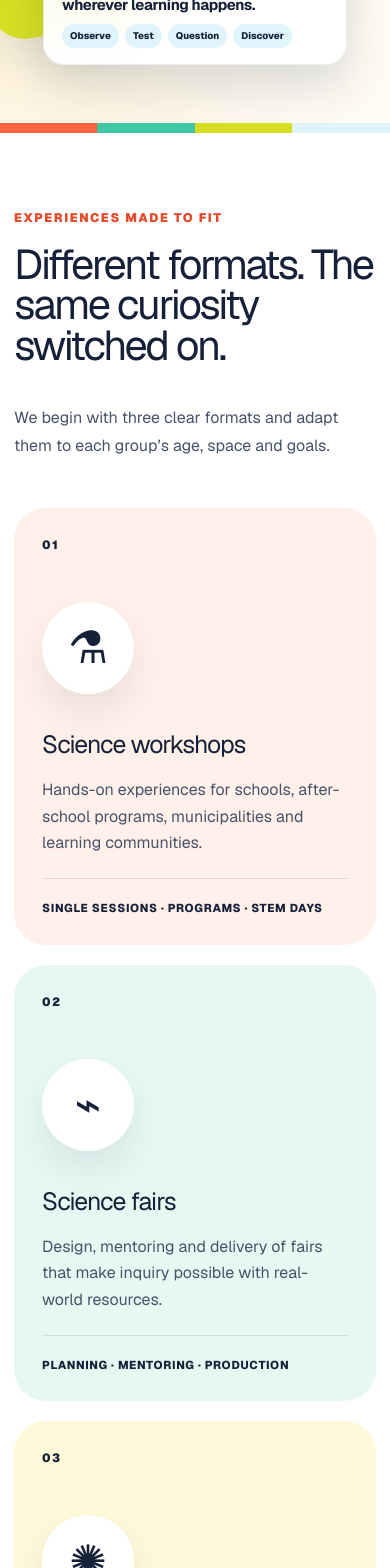
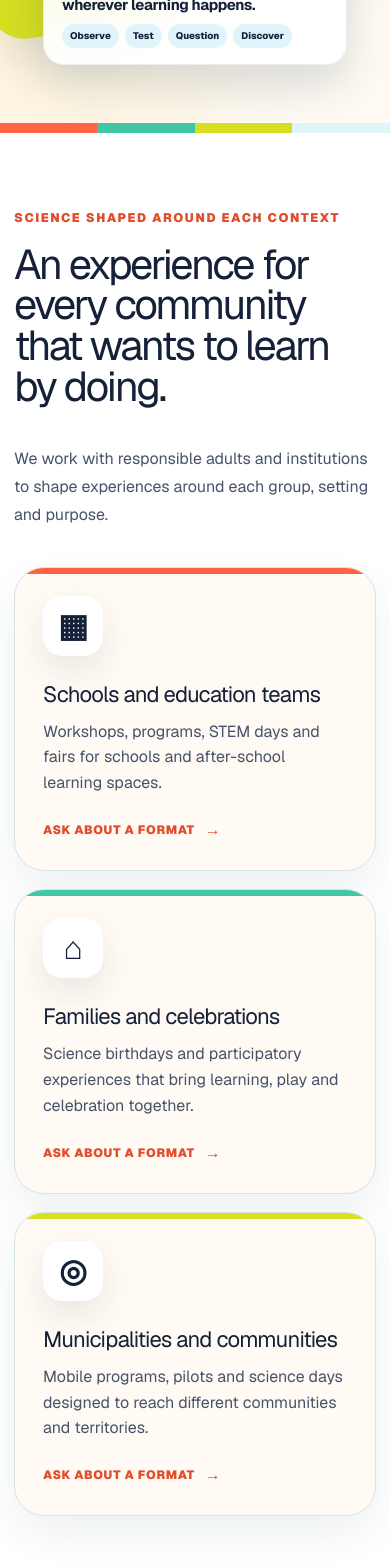
Before and after one commit to devdib/boomlab-web, a Next.js app: page /en in a window 390 px wide. Shown: the part 1420-2988 px from the top of the page. Built offline with nearby package versions, Linux system fonts and the light colour scheme.

Commit message:
Completar landing y públicos del Día 2

```diff
--- a/app/components/landing-page.tsx
+++ b/app/components/landing-page.tsx
@@ -20,10 +20,10 @@ function BrandLogo() {
 
 export function LandingPage({ locale }: { locale: Locale }) {
   const t = content[locale];
-  const sectionIds =
+  const pageIds =
     locale === "es"
-      ? ["experiencias", "como-funciona", "blog", "nosotros"]
-      : ["experiences", "how-it-works", "blog", "about"];
+      ? { audiences: "publicos", experiences: "experiencias", process: "como-funciona", about: "nosotros" }
+      : { audiences: "audiences", experiences: "experiences", process: "how-it-works", about: "about" };
   const contactId = locale === "es" ? "contacto" : "contact";
   const artNotes =
     locale === "es"
@@ -38,8 +38,8 @@ export function LandingPage({ locale }: { locale: Locale }) {
             <BrandLogo />
           </a>
           <nav className="desktop-nav" aria-label={locale === "es" ? "Navegación principal" : "Primary navigation"}>
-            {t.nav.map(([label], index) => (
-              <a href={`#${sectionIds[index]}`} key={label}>
+            {t.nav.map(([label, href]) => (
+              <a href={href} key={label}>
                 {label}
               </a>
             ))}
@@ -64,7 +64,7 @@ export function LandingPage({ locale }: { locale: Locale }) {
             <p className="hero-intro">{t.intro}</p>
             <div className="hero-actions">
               <a className="button" href={`#${contactId}`}>{t.primaryCta}<span aria-hidden="true">→</span></a>
-              <a className="text-link" href={`#${sectionIds[3]}`}>{t.secondaryCta}<span aria-hidden="true">↘</span></a>
+              <a className="text-link" href={`#${pageIds.about}`}>{t.secondaryCta}<span aria-hidden="true">↘</span></a>
             </div>
             <div className="proof-row">
               {t.proof.map(([value, label]) => (
@@ -100,7 +100,31 @@ export function LandingPage({ locale }: { locale: Locale }) {
         </div>
       </section>
 
-      <section className="section experiences" id={sectionIds[0]}>
+      <section className="section audiences-section" id={pageIds.audiences} aria-labelledby={`${pageIds.audiences}-title`}>
+        <div className="shell">
+          <div className="section-heading audience-heading">
+            <div>
+              <p className="eyebrow">{t.audiencesEyebrow}</p>
+              <h2 id={`${pageIds.audiences}-title`}>{t.audiencesTitle}</h2>
+            </div>
+            <p>{t.audiencesIntro}</p>
+          </div>
+          <div className="audience-grid">
+            {t.audiences.map((item, index) => (
+              <article className={`audience-card audience-tone-${index + 1}`} key={item.title}>
+                <div className="audience-icon" aria-hidden="true">
+                  {index === 0 ? "▦" : index === 1 ? "⌂" : "◎"}
+                </div>
+                <h3>{item.title}</h3>
+                <p>{item.body}</p>
+                <a href={`#${contactId}`}>{t.audiencesCta}<span aria-hidden="true">→</span></a>
+              </article>
+            ))}
+          </div>
+        </div>
+      </section>
+
+      <section className="section experiences" id={pageIds.experiences}>
         <div className="shell">
           <div className="section-heading">
             <div>
@@ -125,7 +149,7 @@ export function LandingPage({ locale }: { locale: Locale }) {
         </div>
       </section>
 
-      <section className="section process-section" id={sectionIds[1]}>
+      <section className="section process-section" id={pageIds.process}>
         <div className="shell process-layout">
           <div className="process-heading">
             <p className="eyebrow">{t.processEyebrow}</p>
@@ -173,7 +197,7 @@ export function LandingPage({ locale }: { locale: Locale }) {
         </div>
       </section>
 
-      <section className="section about-section" id={sectionIds[3]}>
+      <section className="section about-section" id={pageIds.about}>
         <div className="shell about-grid">
           <div className="about-art" aria-hidden="true">
             <div className="art-circle"><FlaskMark /></div>
--- a/app/content.ts
+++ b/app/content.ts
@@ -14,6 +14,7 @@ export const content = {
     alternateHref: "/en",
     location: "Santiago · Concepción · Ciencia móvil",
     nav: [
+      ["Para quiénes", "#publicos"],
       ["Experiencias", "#experiencias"],
       ["Cómo funciona", "#como-funciona"],
       ["Blog", "#blog"],
@@ -40,6 +41,25 @@ export const content = {
       "Niña con antiparras de seguridad junto a un volcán de espuma en un taller científico de Boom! Lab.",
     heroImageAltSecondary:
       "Niñas y niños observan la reacción de un volcán guiados por Boom! Lab.",
+    audiencesEyebrow: "Ciencia que se adapta al contexto",
+    audiencesTitle: "Una experiencia para cada comunidad que quiere aprender haciendo.",
+    audiencesIntro:
+      "Trabajamos con adultos responsables e instituciones para diseñar experiencias adecuadas a cada grupo, espacio y propósito.",
+    audiencesCta: "Consultar formato",
+    audiences: [
+      {
+        title: "Colegios y equipos educativos",
+        body: "Talleres, ciclos, jornadas STEM y ferias para colegios, escuelas y programas afterschool.",
+      },
+      {
+        title: "Familias y celebraciones",
+        body: "Cumpleaños científicos y experiencias participativas para aprender, jugar y celebrar de otra manera.",
+      },
+      {
+        title: "SLEP, municipios y comunidades",
+        body: "Programas móviles, pilotos y jornadas para acercar experiencias científicas a distintos territorios.",
+      },
+    ],
     experiencesEyebrow: "Experiencias a la medida",
     experiencesTitle: "Distintos formatos, la misma curiosidad encendida.",
     experiencesIntro:
@@ -110,6 +130,7 @@ export const content = {
     alternateHref: "/es",
     location: "Santiago · Concepción · Mobile science",
     nav: [
+      ["Who it’s for", "#audiences"],
       ["Experiences", "#experiences"],
       ["How it works", "#how-it-works"],
       ["Blog", "#blog"],
@@ -136,6 +157,25 @@ export const content = {
       "A child wearing safety goggles beside a foaming volcano during a Boom! Lab science workshop.",
     heroImageAltSecondary:
       "Children observe a volcano reaction guided by Boom! Lab.",
+    audiencesEyebrow: "Science shaped around each context",
+    audiencesTitle: "An experience for every community that wants to learn by doing.",
+    audiencesIntro:
+      "We work with responsible adults and institutions to shape experiences around each group, setting and purpose.",
+    audiencesCta: "Ask about a format",
+    audiences: [
+      {
+        title: "Schools and education teams",
+        body: "Workshops, programs, STEM days and fairs for schools and after-school learning spaces.",
+      },
+      {
+        title: "Families and celebrations",
+        body: "Science birthdays and participatory experiences that bring learning, play and celebration together.",
+      },
+      {
+        title: "Municipalities and communities",
+        body: "Mobile programs, pilots and science days designed to reach different communities and territories.",
+      },
+    ],
     experiencesEyebrow: "Experiences made to fit",
     experiencesTitle: "Different formats. The same curiosity switched on.",
     experiencesIntro:
--- a/app/globals.css
+++ b/app/globals.css
@@ -101,6 +101,19 @@ button, input, textarea { font: inherit; }
 .section-heading { display: grid; grid-template-columns: 1.25fr .75fr; gap: 80px; align-items: end; margin-bottom: 48px; }
 .section-heading h2, .process-heading h2, .about-copy h2 { font-size: clamp(2.4rem, 4.4vw, 4.4rem); }
 .section-heading > p { margin: 0; color: var(--ink-soft); line-height: 1.75; }
+.audiences-section { padding-bottom: 82px; background: white; }
+.audience-heading { margin-bottom: 38px; }
+.audience-grid { display: grid; grid-template-columns: repeat(3, 1fr); gap: 18px; }
+.audience-card { position: relative; min-height: 285px; padding: 28px; display: flex; flex-direction: column; overflow: hidden; border: 1px solid var(--line); border-radius: 30px; background: var(--cream); box-shadow: 0 18px 40px rgba(18,50,74,.07); }
+.audience-card::before { content: ""; position: absolute; inset: 0 0 auto; height: 6px; background: var(--orange); }
+.audience-tone-2::before { background: var(--teal); }
+.audience-tone-3::before { background: var(--yellow); }
+.audience-icon { width: 60px; height: 60px; display: grid; place-items: center; border-radius: 19px; background: white; color: var(--ink); font-size: 2rem; font-weight: 850; box-shadow: 0 14px 30px rgba(18,50,74,.09); }
+.audience-card h3 { margin: 27px 0 12px; font-size: 1.38rem; line-height: 1.08; letter-spacing: -.035em; }
+.audience-card p { margin: 0; color: var(--ink-soft); line-height: 1.62; }
+.audience-card a { margin-top: auto; padding-top: 22px; display: inline-flex; align-items: center; gap: 10px; color: var(--orange-dark); font-size: .76rem; font-weight: 820; text-transform: uppercase; letter-spacing: .055em; }
+.audience-card a span { font-size: 1rem; transition: transform .2s ease; }
+.audience-card a:hover span { transform: translateX(4px); }
 .experiences { background: white; }
 .experience-grid { display: grid; grid-template-columns: repeat(3, 1fr); gap: 20px; }
 .experience-card { position: relative; min-height: 405px; padding: 28px; display: flex; flex-direction: column; border-radius: 32px; overflow: hidden; }
@@ -172,7 +185,8 @@ button, input, textarea { font: inherit; }
   .hero-grid, .section-heading, .process-layout, .about-grid, .faq-grid { grid-template-columns: 1fr; }
   .hero-grid { gap: 25px; }
   .hero-visual { min-height: 650px; }
-  .experience-grid, .post-grid { grid-template-columns: 1fr 1fr; }
+  .audience-grid, .experience-grid, .post-grid { grid-template-columns: 1fr 1fr; }
+  .audience-card:last-child { grid-column: span 2; }
   .experience-card:last-child, .post-card:last-child { grid-column: span 2; }
   .section-heading, .about-grid, .faq-grid { gap: 38px; }
   .process-layout { gap: 55px; }
@@ -209,7 +223,9 @@ button, input, textarea { font: inherit; }
   .process-list article:hover { transform: none; }
   .process-number { font-size: 3.35rem; }
   .process-symbol { width: 46px; height: 46px; border-radius: 14px; font-size: 1.5rem; }
-  .experience-grid, .post-grid { grid-template-columns: 1fr; }
+  .audience-grid, .experience-grid, .post-grid { grid-template-columns: 1fr; }
+  .audience-card:last-child { grid-column: auto; }
+  .audience-card { min-height: 270px; }
   .experience-card:last-child, .post-card:last-child { grid-column: auto; }
   .experience-card { min-height: 360px; }
   .about-art { min-height: 360px; }
```
Also changed, not shown: 1 other file (tests, documents, lock files or other folders).
